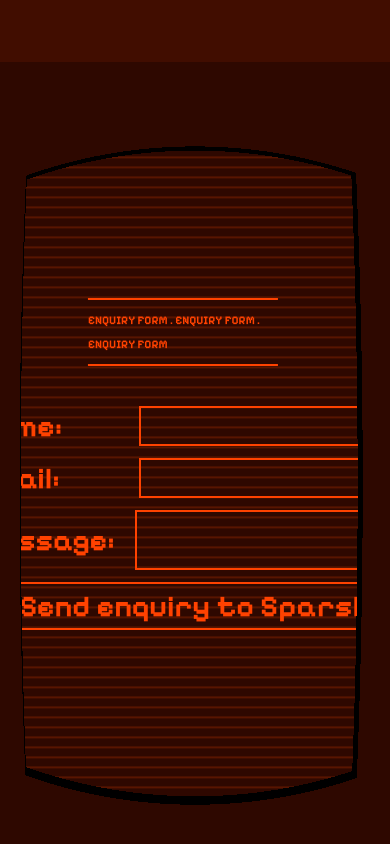
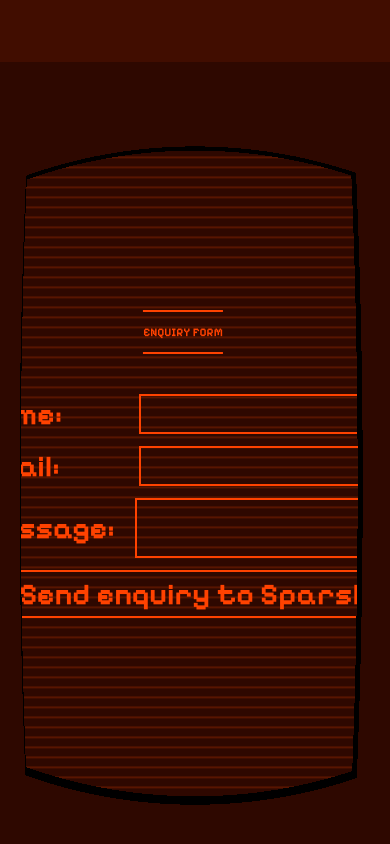
Before and after one commit to bigsparsh/bigPortfolio, a Next.js app: page / in a window 390 px wide. Shown: the part 11019-11863 px from the top of the page. Built offline with nearby package versions, Linux system fonts and the light colour scheme; no server answers; the database is empty; a web font is replaced by a local one.

Commit message:
Some UI changes

```diff
--- a/components/FakeMarquee.tsx
+++ b/components/FakeMarquee.tsx
@@ -9,7 +9,7 @@
       transition={{ repeat: Infinity, duration: 2, repeatType: "mirror" }}
       className="text-primary-100 text-[3vw] font-black  py-2 border-y-2 border-primary-100"
     >
-      ENQUIRY FORM . ENQUIRY FORM . ENQUIRY FORM
+      ENQUIRY FORM
     </motion.div>
   );
 };
--- a/components/InfoCard.tsx
+++ b/components/InfoCard.tsx
@@ -19,7 +19,7 @@
   hosting?: string;
 }) => {
   return (
-    <div className="w-[500px] aspect-square grid place-items-center overflow-clip rounded-3xl relative group shadow-black shadow-2xl">
+    <div className="w-[300px] lg:w-[500px] aspect-square grid place-items-center overflow-clip rounded-3xl relative group shadow-black shadow-2xl">
       <div
         style={{ backgroundImage: `url(${image})` }}
         className="h-full w-full bg-contain bg-center group-hover:scale-125 bg-blend-overlay bg-primary-500/70 duration-200 absolute"
```
